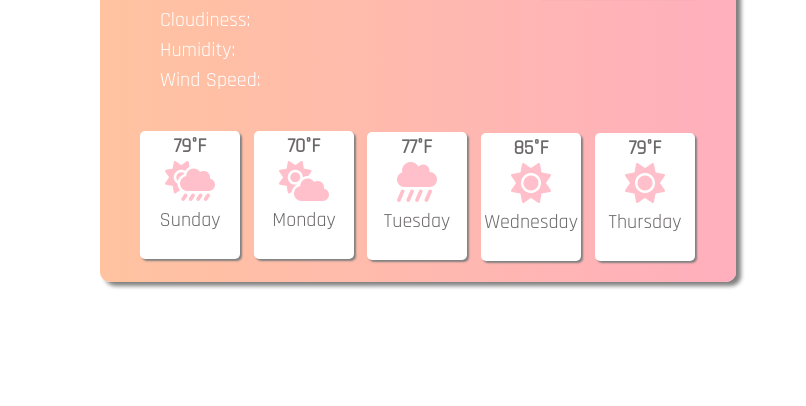
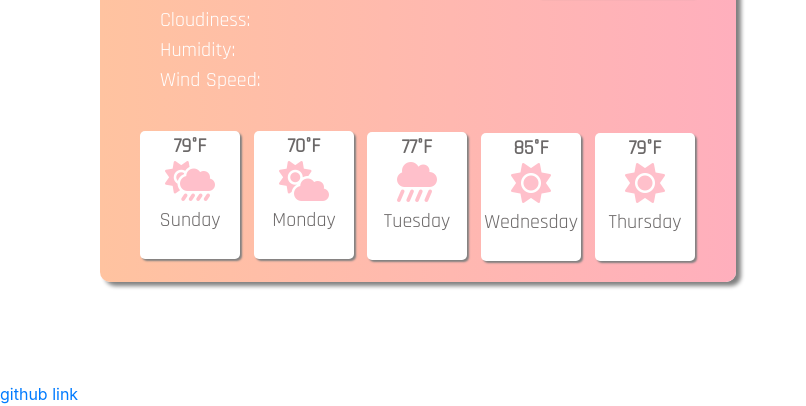
Before and after one commit to xilareyna/weather-app-project, a plain HTML site: page index.html in a window 1280 px wide. Shown: the part 446-852 px from the top of the page, without its empty margins (0-806 px from the left). Before the commit the page ends 828 px from the top, so only its background shows below. Drawn offline with nearby package versions, Linux system fonts and the light colour scheme.

Commit message:
added gitHub link

```diff
--- a/index.html
+++ b/index.html
@@ -86,4 +86,8 @@
     </div>
   </div>
   <script src="index.js"></script>
+
+  <a href="https://github.com/xilareyna/weather-app-project.git">
+    github link
+  </a>
 </body>
```
